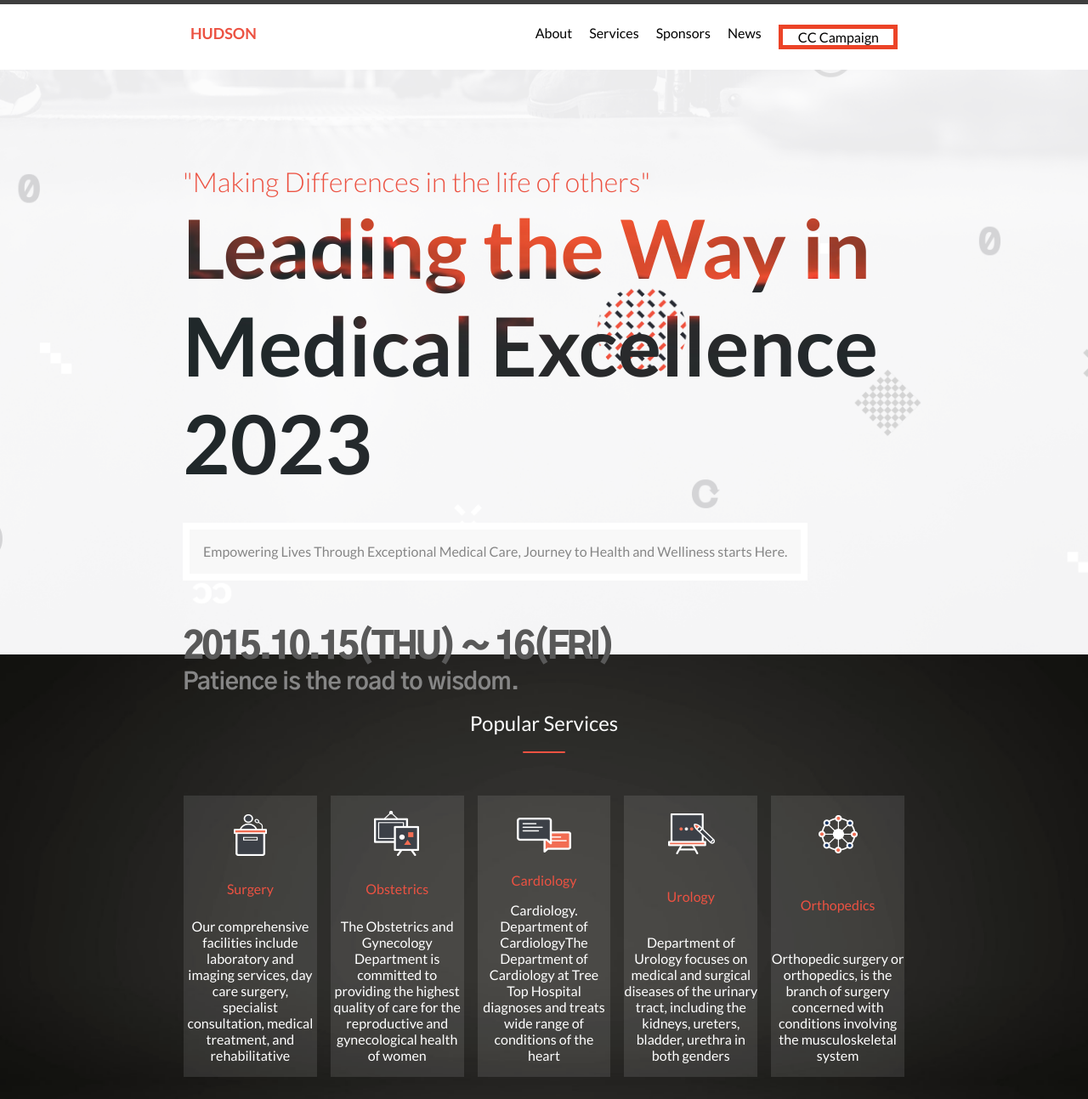
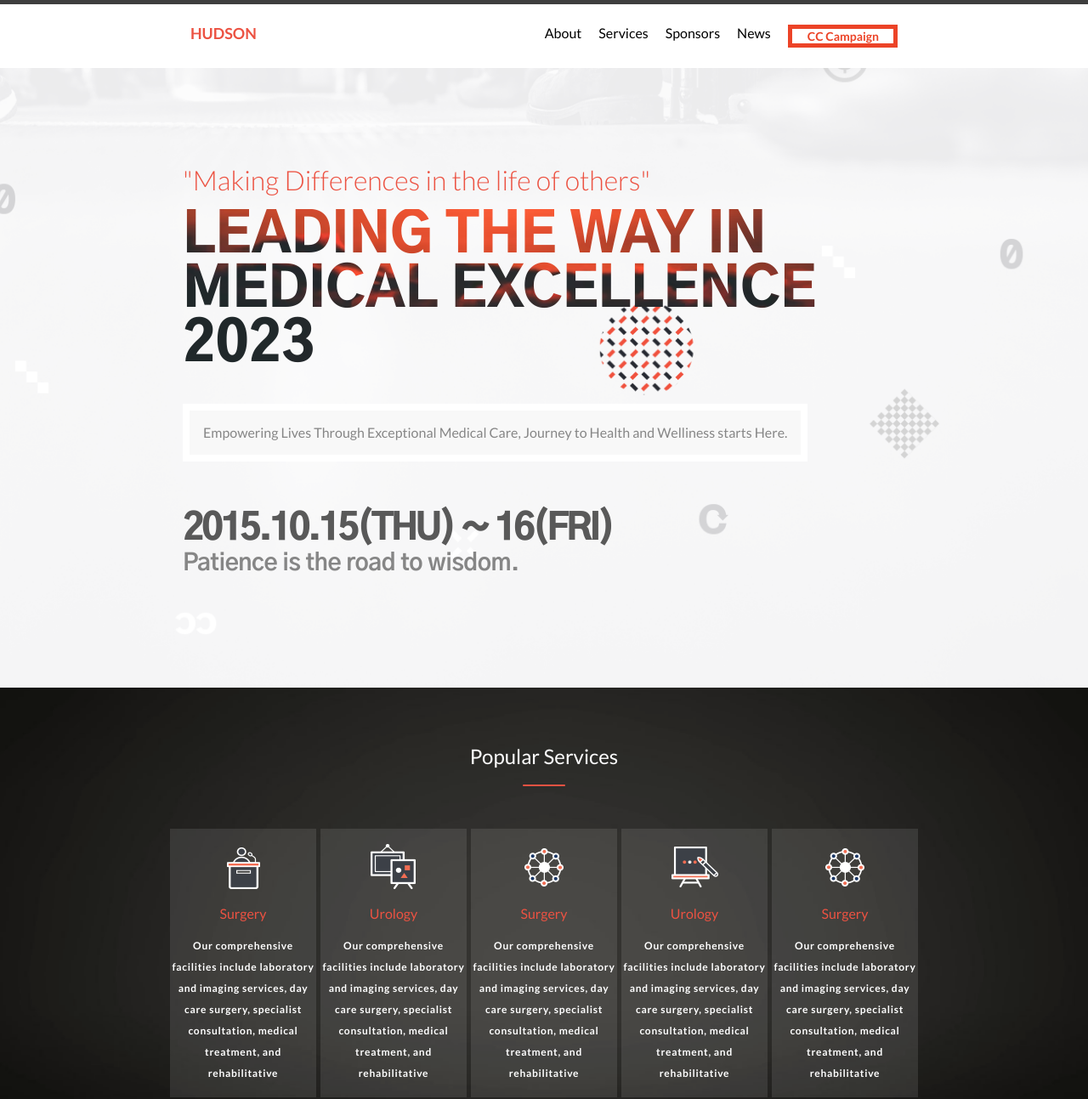
Before and after one commit to brighton0102/HTML-CSS-JavaScript-Capstone-Project, a website: page index.html in a window 1280 px wide. Shown: the part 30-1323 px from the top of the page at 85% size. Drawn offline with Linux system fonts and the light colour scheme.

Commit message:
Finish adding required changes

```diff
--- a/about.css
+++ b/about.css
@@ -78,7 +78,6 @@ body {
 }
 
 .heading {
-  margin-top: 3rem;
   color: #ec5242;
 }
 
@@ -97,8 +96,13 @@ body {
 }
 
 .heading h1 {
-  font-size: 2.5rem;
+  font-family: Gothic A1, sans-serif;
+  font-size: 2rem;
+  font-style: normal;
+  font-weight: 900;
+  line-height: 28px; /* 0% */
   text-align: center;
+  margin-top: 15px;
 }
 
 .heading h2 {
@@ -124,7 +128,6 @@ body {
   padding: 1rem;
   line-height: 1.25rem;
   color: #868686;
-  display: inline-block;
   text-align: center;
 }
 
@@ -327,7 +330,6 @@ body {
     background-image: url('./images/base/main_big.png');
     background-repeat: no-repeat;
     background-position: center;
-    height: 100vh;
     background-size: cover;
     padding: 0;
   }
@@ -337,11 +339,14 @@ body {
   }
 
   .heading {
-    margin: 200px 200px;
+    padding-bottom: 50px;
   }
 
   .heading h1 {
-    font-size: 65px;
+    font-size: 3rem;
+    line-height: 1;
+    max-width: 700px;
+    margin: 0 auto;
   }
 
   .heading .title {
@@ -362,6 +367,11 @@ body {
 
   .check-in-text {
     padding-top: 1rem;
+  }
+
+  .description {
+    max-width: 800px;
+    margin: 0 auto;
   }
 
   .second-title {
@@ -390,11 +400,28 @@ body {
 
   #campaign-btn {
     border: 5px solid #ec4327;
-    color: #ec4327;
     padding: 0 17px 0 18px;
-    display: flex;
     justify-content: center;
     align-items: center;
+  }
+
+  .desktop-navbar ul li a {
+    text-decoration: none;
+    color: #000;
+    transition: all 0.15s linear;
+  }
+
+  .desktop-navbar a:hover {
+    color: #ec5242;
+  }
+
+  #campaign-btn a {
+    color: #ec4327;
+    font-family: Lato, sans-serif;
+    font-size: 14px;
+    font-style: normal;
+    font-weight: 800;
+    line-height: normal;
   }
 
   .twitter-icon {
@@ -425,20 +452,12 @@ body {
     gap: 20px;
   }
 
-  .desktop-navbar ul li a {
-    text-decoration: none;
-    color: #000;
-    transition: all 0.15s linear;
-  }
-
-  .desktop-navbar a:hover {
-    color: #ec5242;
-  }
-
   /* Logo Summit */
 
   .logo-summit {
     border-bottom: #868686 1px solid;
+    padding-left: 300px;
+    padding-right: 300px;
   }
 
   .logo-summit h3 {
@@ -462,8 +481,6 @@ body {
 
   .logo-summit p {
     text-align: center;
-    margin-left: 500px;
-    margin-right: 500px;
   }
 
   .logo-summit-2023 {
--- a/index.html
+++ b/index.html
@@ -42,7 +42,7 @@
 
         <div class="heading">
             <p class="title">"Making Differences in the life of others"</p>
-            <h1>Leading the Way in <br> Medical Excellence <br> 2023</h1>
+            <h1>LEADING THE WAY IN MEDICAL EXCELLENCE 2023</h1>
             <p class="description">
                 Empowering Lives Through Exceptional Medical Care,
                 Journey to Health and Welliness starts Here.
@@ -65,23 +65,23 @@
             </div>
             <div class="card">
                 <img src="./images/base/program_icon_02.png" alt="">
-                <p class="card-title">Obstetrics</p>
-                <p class="card-info">The Obstetrics and Gynecology Department is committed to providing the highest quality of care for the reproductive and gynecological health of women </p>
+                <p class="card-title">Urology</p>
+                <p class="card-info">Our comprehensive facilities include laboratory and imaging services, day care surgery, specialist consultation, medical treatment, and rehabilitative </p>
             </div>
             <div class="card">
-                <img src="./images/base/program_icon_03.png" alt="">
-                <p class="card-title">Cardiology</p>
-                <p class="card-info">Cardiology. Department of CardiologyThe Department of Cardiology at Tree Top Hospital diagnoses and treats wide range of conditions of the heart </p>
+                <img src="./images/base/program_icon_05.png" alt="">
+                <p class="card-title">Surgery</p>
+                <p class="card-info">Our comprehensive facilities include laboratory and imaging services, day care surgery, specialist consultation, medical treatment, and rehabilitative </p>
             </div>
             <div class="card">
                 <img src="./images/base/program_icon_04.png" alt="">
                 <p class="card-title">Urology</p>
-                <p class="card-info">Department of Urology focuses on medical and surgical diseases of the urinary tract, including the kidneys, ureters, bladder, urethra in both genders</p>
+                <p class="card-info">Our comprehensive facilities include laboratory and imaging services, day care surgery, specialist consultation, medical treatment, and rehabilitative</p>
             </div>
             <div class="card">
                 <img src="./images/base/program_icon_05.png" alt="">
-                <p class="card-title">Orthopedics</p>
-                <p class="card-info">Orthopedic surgery or orthopedics, is the branch of surgery concerned with conditions involving the musculoskeletal system</p>
+                <p class="card-title">Surgery</p>
+                <p class="card-info">Our comprehensive facilities include laboratory and imaging services, day care surgery, specialist consultation, medical treatment, and rehabilitative</p>
             </div>
         </div>
         <div class="btn-container">
--- a/style.css
+++ b/style.css
@@ -166,6 +166,13 @@ body {
 
 .card-info {
   color: #fff;
+  text-align: center;
+  font-family: Lato, sans-serif;
+  font-size: 12px;
+  font-style: normal;
+  font-weight: 700;
+  line-height: 25px; /* 208.333% */
+  letter-spacing: 0.72px;
 }
 
 .services-btn {
@@ -336,7 +343,6 @@ footer {
     background-image: url('./images/base/main_big.png');
     background-repeat: no-repeat;
     background-position: center;
-    height: 100vh;
     background-size: cover;
     padding: 0;
   }
@@ -346,21 +352,27 @@ footer {
   }
 
   .heading {
-    /* margin: 200px 200px; */
     margin-left: 215px;
+    max-width: 793px;
+    padding-bottom: 121px;
+    margin-right: 215px;
   }
 
   .title {
     font-size: 2rem;
+    padding-bottom: 15px;
   }
 
   .heading h1 {
-    font-size: 6rem;
+    font-size: 4rem;
     background-image: url(images/base/sunset.avif);
     background-size: cover;
     background-clip: padding-box;
     -webkit-background-clip: text;
     color: transparent;
+    line-height: 1;
+    font-family: Gothic A1, sans-serif;
+    font-weight: 900;
   }
 
   .heading h2 {
@@ -411,10 +423,28 @@ footer {
 
   #campaign-btn {
     border: 5px solid #ec4327;
-    color: #ec4327;
     padding: 0 17px 0 18px;
     justify-content: center;
     align-items: center;
+  }
+
+  .desktop-navbar ul li a {
+    text-decoration: none;
+    color: #000;
+    transition: all 0.15s linear;
+  }
+
+  .desktop-navbar a:hover {
+    color: #ec5242;
+  }
+
+  #campaign-btn a {
+    color: #ec4327;
+    font-family: Lato, sans-serif;
+    font-size: 14px;
+    font-style: normal;
+    font-weight: 800;
+    line-height: normal;
   }
 
   .twitter-icon {
@@ -445,24 +475,18 @@ footer {
     gap: 20px;
   }
 
-  .desktop-navbar ul li a {
-    text-decoration: none;
-    color: #000;
-    transition: all 0.15s linear;
+  /* Popular Services */
+
+  .main-program {
+    padding-left: 200px;
+    padding-right: 200px;
   }
 
-  .desktop-navbar a:hover {
-    color: #ec5242;
-  }
-
-  /* Popular Services */
-
   .cards-container {
-    display: grid;
-    grid-template-columns: 1fr 1fr 1fr 1fr 1fr;
-    gap: 1rem;
-    margin-left: 12.5rem;
-    margin-right: 12.5rem;
+    display: flex;
+    justify-content: center;
+    align-items: center;
+    gap: 5px;
   }
 
   .main-program h1 {
@@ -488,6 +512,11 @@ footer {
   .card {
     display: flex;
     flex-direction: column;
+    transition: 0.2s all;
+  }
+
+  .card:hover {
+    border: 1px solid white;
   }
 
   .card p {
@@ -496,13 +525,16 @@ footer {
 
   /* Specialist Doctors Section */
 
+  .specialist-doctors {
+    margin-right: 200px;
+    margin-left: 200px;
+  }
+
   .specialist-cards {
     display: grid;
     place-items: center;
     grid-template-columns: 1fr 1fr;
     gap: 1rem;
-    margin-left: 200px;
-    margin-right: 200px;
   }
 
   .show-more-btn {
@@ -514,7 +546,6 @@ footer {
   .partners {
     background: #414246;
     display: block;
-    padding: 0 200px;
   }
 
   .partners h1 {
@@ -539,9 +570,9 @@ footer {
 
   .partners-container {
     display: flex;
-    gap: 30px;
     flex-wrap: wrap;
     justify-content: center;
+    align-items: center;
   }
 
   .partners-container div {
```
Also changed, not shown: about.html (+2 -2 lines).
